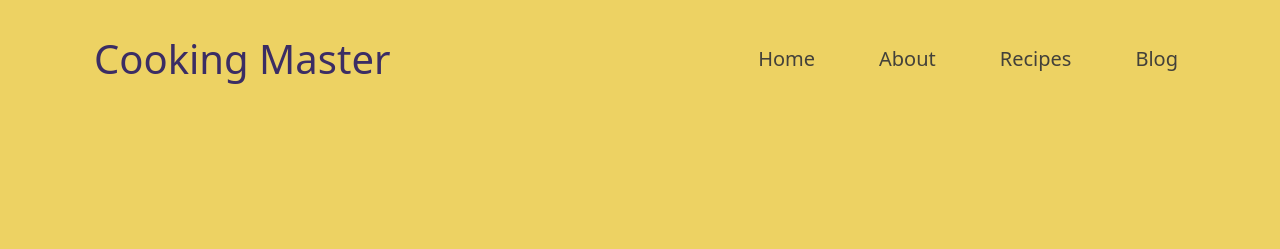
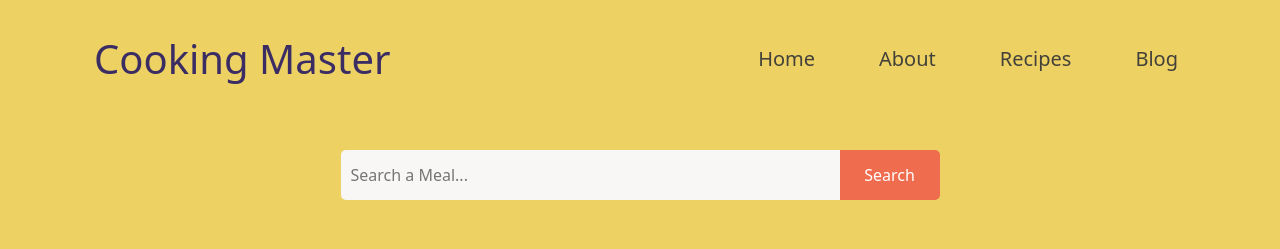
Before and after one commit to imsamrat/Cooking-Master, a plain HTML site: page index.html in a window 1280 px wide. Drawn offline with nearby package versions, Linux system fonts and the light colour scheme.

Commit message:
Search Section

```diff
--- a/index.html
+++ b/index.html
@@ -13,7 +13,7 @@
     <link rel="stylesheet" href="css/font-awesome.min.css">
 </head>
 <body>
-    <!-- Header Start -->
+    <!-- Header Section Start -->
     <header class="container">
         <nav class="navbar navbar-expand-lg mt-3">
             <div class="container-fluid">
@@ -40,7 +40,21 @@
             </div>
           </nav>
     </header>
-    <!-- Header End -->
+    <!-- Header Section End -->
+    <!-- Search Section Start -->
+    <main class="container">
+        <form action="">
+            <div class="input-group mb-3 input-area d-flex justify-content-center mt-5">
+                <input id="input-meal-name" type="text" class="border-none" placeholder="Search a Meal...">
+                <button id="searchButton" class="btn btn-outline-secondary">Search</button>
+            </div>
+            <div class="error-message">
+                <h3 id="error-text"></h3>
+            </div>
+        </form>
+
+    </main>
+    <!-- Search Section End -->
     <!-- JavaScript Link -->
     <script src="js/bootstrap.bundle.min.js"></script>
     <script src="main.js"></script>
--- a/main.js
+++ b/main.js
@@ -0,0 +1,7 @@
+document.getElementById("searchButton").addEventListener("click", function () {
+    showWarning("");
+    document.getElementById("meal-details").style.display = 'none';
+
+    const inputMealName = document.getElementById("input-meal-name").value;
+    document.getElementById("input-meal-name").value = "";
+    const mealName = inputMealName.trim();
--- a/style.css
+++ b/style.css
@@ -1,3 +1,4 @@
+/* Header Section Start */
 body{
     background-color: #EDD263;
 }
@@ -24,3 +25,25 @@ body{
     background-color: #3B2D64;
     color: white;
 }
+/* Header Section End */
+
+/* Search Section Start */
+.error-message{
+    height: 30px;
+    margin-bottom: 10px;
+}
+#input-meal-name{
+    background-color: #F8F7F5
+}
+
+#searchButton{
+    color: white;
+    background-color: #F06C4E;
+}
+
+#error-text{
+    color:  red;
+    padding-left: 260px;
+    height: 100%;
+}
+/* Search Section End */
```
